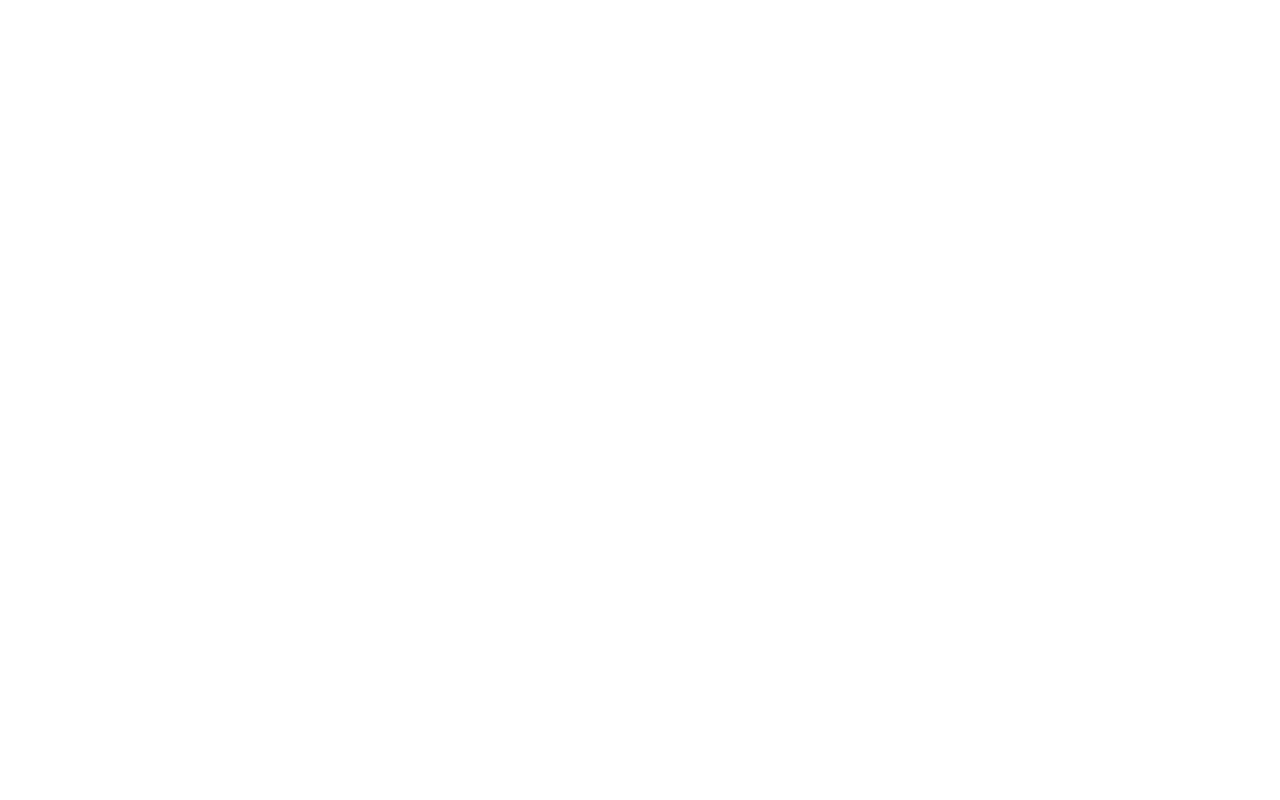
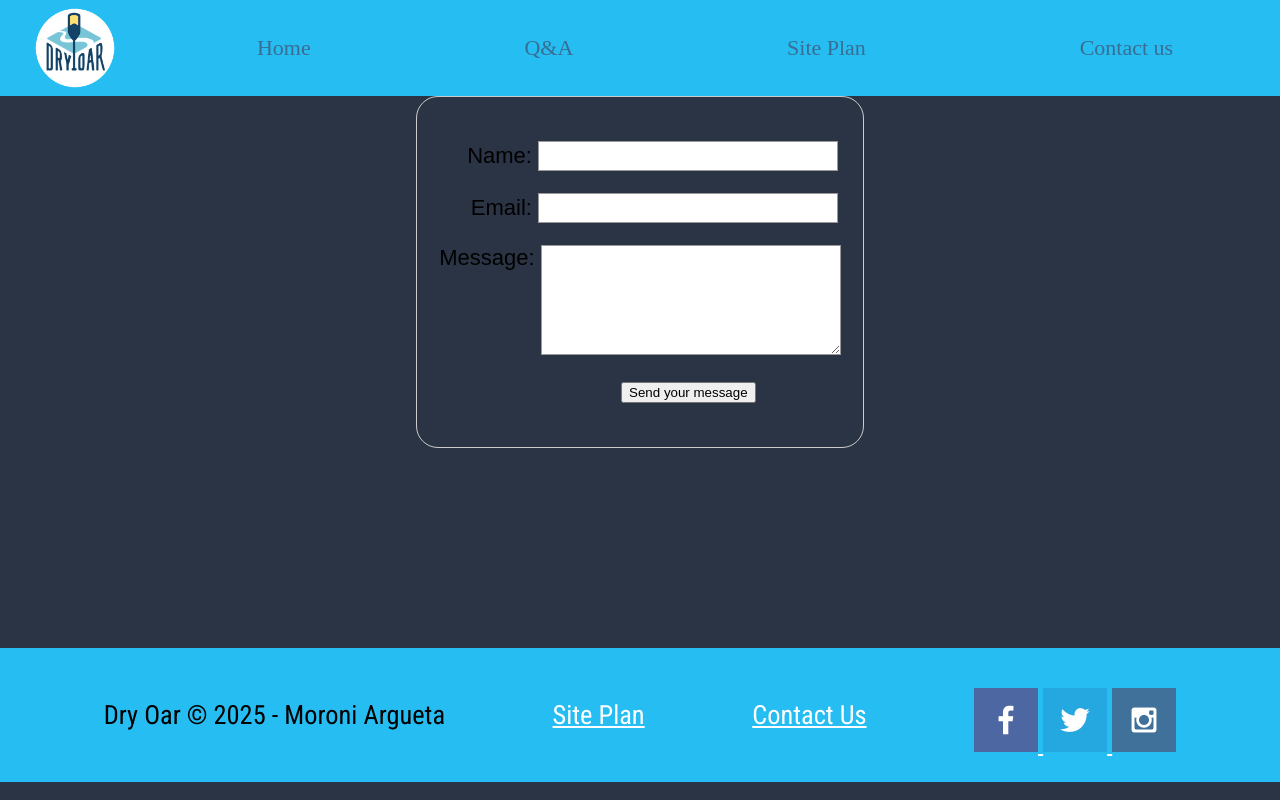
Before and after one commit to MoroniArg/WDD130, a plain HTML site: page wwr/contactus.html in a window 1280 px wide. Drawn offline with Linux system fonts and the light colour scheme; a web font is replaced by a local one.

Commit message:
W10 - HTML Forms

```diff
--- a/wwr/contactus.html
+++ b/wwr/contactus.html
@@ -0,0 +1,79 @@
+<!DOCTYPE html>
+<html lang="en">
+<head>
+    <meta charset="UTF-8">
+    <meta name="viewport" content="width=device-width, initial-scale=1.0">
+    <title>Whitewater Rafting Vacations | Dry Oar Boating | Contact Us</title>
+    <link rel="stylesheet" href="styles/style.css">
+
+</head>
+<body>
+    <div id="content">
+        <header>
+            <a id="logo_link" href="index.html">
+                <img class="logo" src="images/logo.png" alt="Dry Oar Logo">
+            </a>
+            <nav>
+                <a href="index.html">Home</a>
+                <a href="Q&A.html">Q&A</a>
+                <a href="site-plan-rafting.html">Site Plan</a>
+                <a href="contactus.html">Contact us</a>
+            </nav>
+        </header>
+        <main>
+            <div id="feedback"></div>
+        <form action="/my-handling-form-page" method="post">
+            <p>
+              <label for="name">Name:</label>
+              <input type="text" id="name" name="user_name" />
+            </p>
+            <p>
+              <label for="mail">Email:</label>
+              <input type="email" id="mail" name="user_email" />
+            </p>
+            <p>
+              <label for="msg">Message:</label>
+              <textarea id="msg" name="user_message"></textarea>
+            </p>
+            <p class="button">
+                <button type="submit">Send your message</button>
+              </p>
+          </form>
+        </main>
+        <footer>
+            <p>Dry Oar &copy; 2025 - Moroni Argueta</p>
+            <p><a href="site-plan-rafting.html">Site Plan</a></p>
+            <p><a href="contactus.html">Contact Us</a></p>
+            <div class="social">
+                <a href="https://facebook.com" target="blank">
+                    <img src="images/facebook.png" alt="fb icon">
+                </a>
+                <a href="https://twitter.com" target="blank">
+                    <img src="images/twitter.png" alt="twitter icon">
+                </a>
+                <a href="https://instagram.com" target="blank">
+                    <img src="images/instagram.png" alt="instagram icon">
+                </a>
+            </div>
+        </footer>
+    </div>
+
+    <script>
+        // get the feedback div element so we can do something with it.
+        const feedbackElement = document.getElementById('feedback');
+        // get the form so we can read what was entered in it.
+        const formElement = document.forms[0];
+        // add a 'listener' to wait for a submission of our form. When that happens run the code below.
+        formElement.addEventListener('submit', function(e) {
+            // stop the form from doing the default action.
+            e.preventDefault();
+            // set the contents of our feedback element to a message letting the user know the form was submitted successfully. Notice that we pull the name that was entered in the form to personalize the message!
+            feedbackElement.innerHTML = 'Hello '+ formElement.user_name.value +'! Thank you for your message. We will get back with you as soon as possible!';
+            // make the feedback element visible.
+            feedbackElement.style.display = "block";
+            // add a class to move everything down so our message doesn't cover it.
+            document.body.classList.toggle('moveDown');
+        });
+    </script>
+</body>
+</html>
--- a/wwr/styles/style.css
+++ b/wwr/styles/style.css
@@ -432,3 +432,87 @@ main {
     background-color: white;
     color: #2B3444;
 }
+
+
+
+
+
+
+
+body {
+    /* Center the form on the page */
+    text-align: center;
+  }
+
+  form {
+    display: inline-block;
+    /* Form outline */
+    padding: 1em;
+    border: 1px solid #ccc;
+    border-radius: 1em;
+  }
+
+  p + p {
+    margin-top: 1em;
+  }
+
+  label {
+    /* Uniform size & alignment */
+    display: inline-block;
+    min-width: 90px;
+    text-align: right;
+  }
+
+  input,
+  textarea {
+    /* To make sure that all text fields have the same font settings
+       By default, text areas have a monospace font */
+    font: 1em sans-serif;
+    /* Uniform text field size */
+    width: 300px;
+    box-sizing: border-box;
+    /* Match form field borders */
+    border: 1px solid #999;
+  }
+
+  input:focus,
+  textarea:focus {
+    /* Set the outline width and style */
+    outline-style: solid;
+    /* To give a little highlight on active elements */
+    outline-color: #000;
+  }
+
+  textarea {
+    /* Align multiline text fields with their labels */
+    vertical-align: top;
+    /* Provide space to type some text */
+    height: 5em;
+  }
+
+  .button {
+    /* Align buttons with the text fields */
+    padding-left: 90px; /* same size as the label elements */
+  }
+
+  button {
+    /* This extra margin represent roughly the same space as the space
+       between the labels and their text fields */
+    margin-left: 0.5em;
+  }
+
+
+
+  #feedback {
+    background-color: antiquewhite;
+    position: absolute;
+    top: 0;
+    left: 0;
+    right: 0;
+    padding: .5em;
+    /* make this element invisible until we are ready for it */
+    display: none;
+}
+.moveDown {
+    margin-top: 3em;
+}
```
